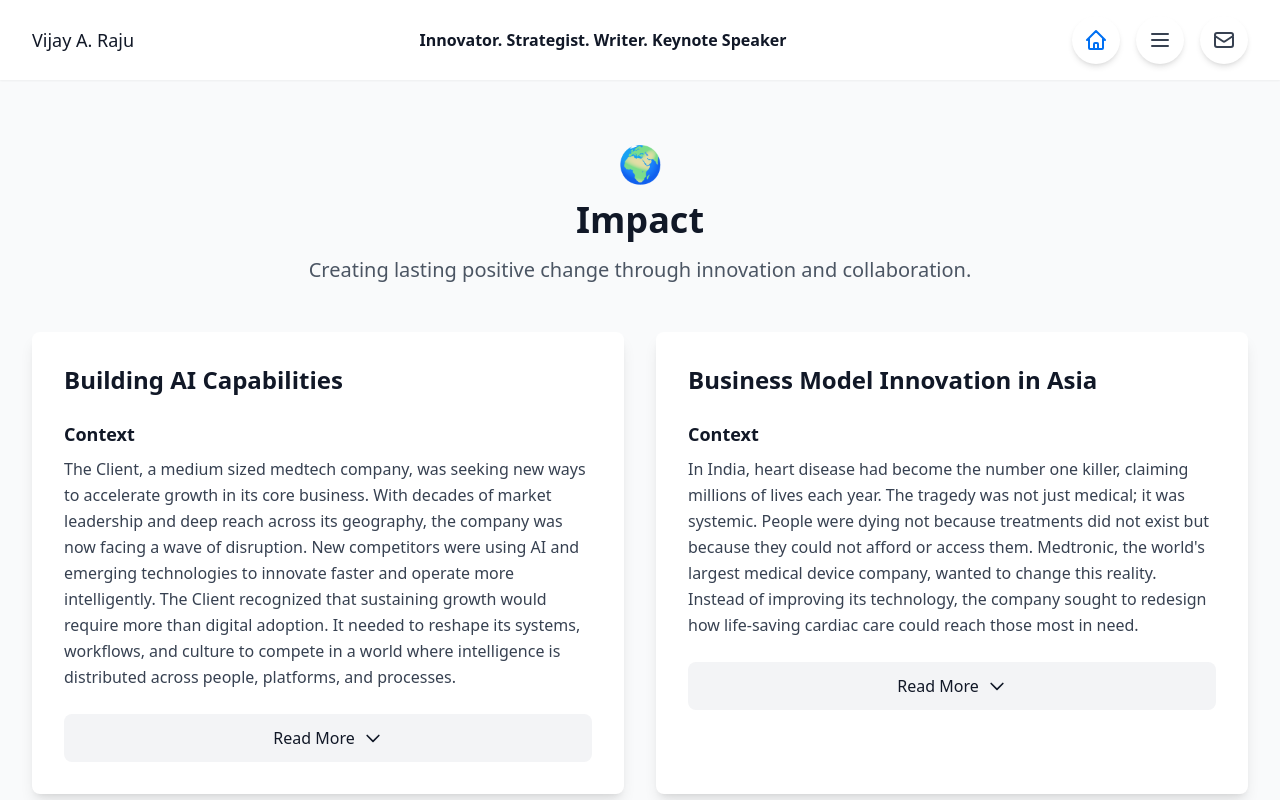
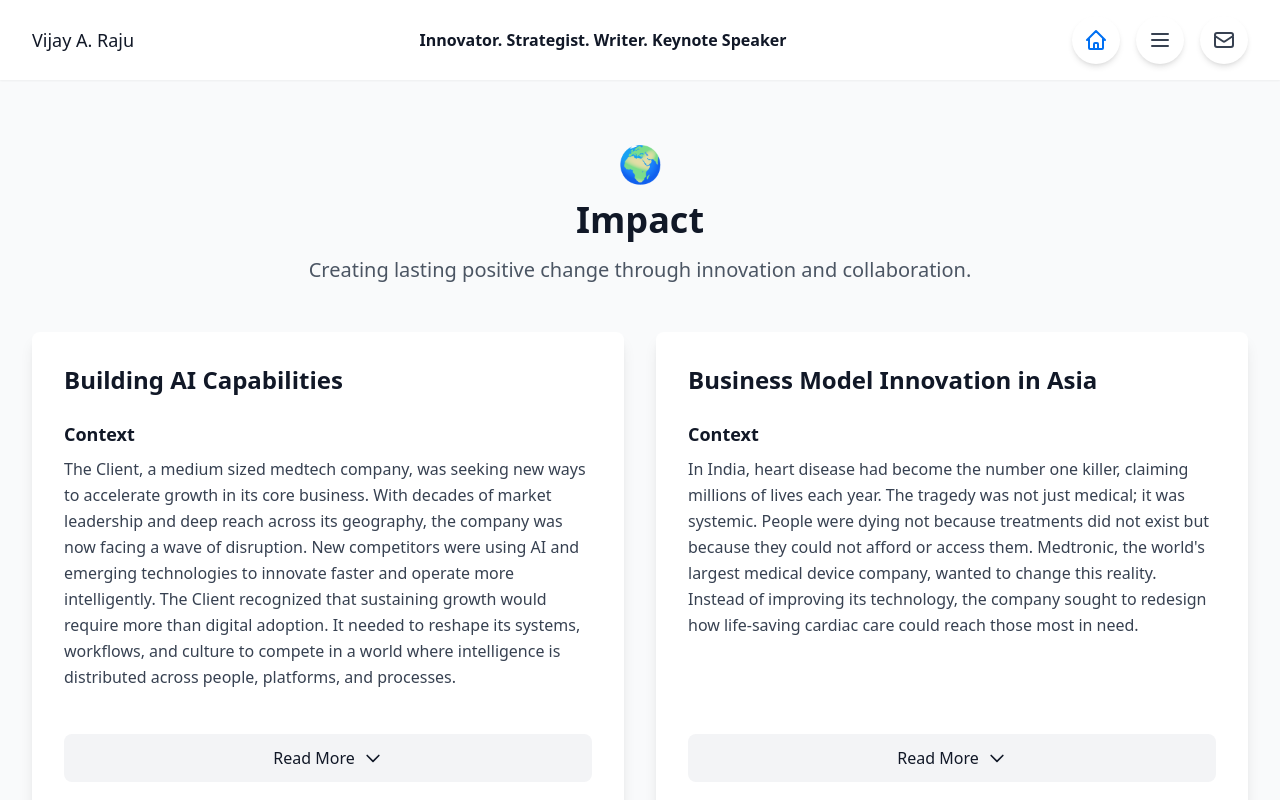
Before and after one commit to Wijay000/draft, a Next.js app: page /impact in a window 1280 px wide. Shown: the top 800 px of the page. Built offline with nearby package versions, Linux system fonts and the light colour scheme.

Commit message:
style(impact): align all Read More buttons at the same level

```diff
--- a/pages/impact.js
+++ b/pages/impact.js
@@ -212,9 +212,9 @@ export default function Impact() {
             initial={{ opacity: 0, y: 20 }}
             animate={{ opacity: 1, y: 0 }}
             transition={{ delay: index * 0.1 }}
-            className="bg-white rounded-lg shadow-lg overflow-hidden hover:shadow-xl transition-shadow"
+            className="bg-white rounded-lg shadow-lg overflow-hidden hover:shadow-xl transition-shadow flex flex-col"
           >
-            <div className="p-8">
+            <div className="p-8 flex-grow">
               <h2 className="text-2xl font-bold text-gray-900 mb-6">{story.title}</h2>
               <div className="space-y-6">
                 {/* Always show Context section */}
@@ -255,11 +255,13 @@ export default function Impact() {
                   </motion.div>
                 ))}
               </div>
+            </div>
 
-              {/* Read More / Show Less button */}
+            {/* Read More / Show Less button */}
+            <div className="p-8 pt-0">
               <button
                 onClick={() => toggleCard(index)}
-                className="mt-6 w-full py-3 px-4 bg-gray-100 hover:bg-gray-200 text-gray-900 font-medium rounded-lg transition-colors flex items-center justify-center gap-2"
+                className="w-full py-3 px-4 bg-gray-100 hover:bg-gray-200 text-gray-900 font-medium rounded-lg transition-colors flex items-center justify-center gap-2"
               >
                 {expandedCards[index] ? (
                   <>
```
